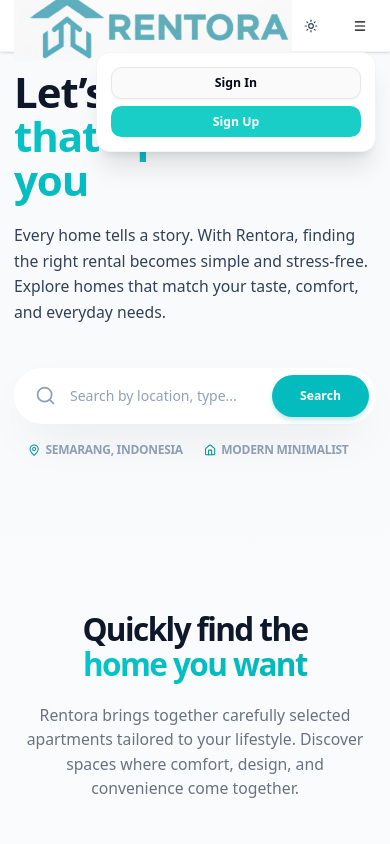
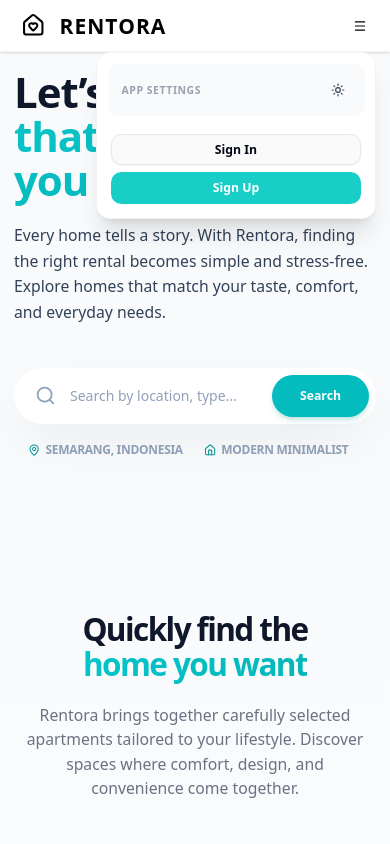
Before and after one commit to Saniya1976/Rentora, a Next.js app in the folder client/: page / in a window 390 px wide. Both pictures are taken after a click on the button 360 px from the left and 25 px from the top of the page. Shown: the top 844 px of the page. Built offline with nearby package versions, Linux system fonts and the light colour scheme; no server answers.

Commit message:
dark theme

```diff
--- a/client/src/app/globals.css
+++ b/client/src/app/globals.css
@@ -33,6 +33,8 @@
   --color-primary-700: hsl(221.2 83.2% 30%);
   --color-primary-800: hsl(221.2 83.2% 20%);
   --color-primary-900: hsl(221.2 83.2% 10%);
+
+  --font-cute: var(--font-outfit);
 }
 
 
@@ -50,8 +52,12 @@
   height: 100%;
   width: 100%;
   @apply text-sm;
-  @apply bg-white;
-  @apply dark:bg-black;
+  transition: background-color 0.3s ease, color 0.3s ease;
+}
+
+body {
+  background-color: hsl(var(--background));
+  color: hsl(var(--foreground));
 }
 
 @layer base {
--- a/client/src/app/layout.tsx
+++ b/client/src/app/layout.tsx
@@ -1,6 +1,6 @@
 import type { Metadata } from 'next'
 import { ClerkProvider } from '@clerk/nextjs'
-import { Geist, Geist_Mono } from 'next/font/google'
+import { Geist, Geist_Mono, Outfit } from 'next/font/google'
 import './globals.css'
 
 const geistSans = Geist({
@@ -10,6 +10,11 @@
 
 const geistMono = Geist_Mono({
   variable: '--font-geist-mono',
+  subsets: ['latin'],
+})
+
+const outfit = Outfit({
+  variable: '--font-outfit',
   subsets: ['latin'],
 })
 
@@ -33,7 +38,7 @@
     >
       <html lang="en" suppressHydrationWarning>
         <body
-          className={`${geistSans.variable} ${geistMono.variable} antialiased`}
+          className={`${geistSans.variable} ${geistMono.variable} ${outfit.variable} antialiased`}
         >
           <ThemeProvider
             attribute="class"
--- a/client/src/components/Navbar.tsx
+++ b/client/src/components/Navbar.tsx
@@ -6,7 +6,7 @@
 import Image from 'next/image'
 import { Button } from './ui/button'
 import { SignedIn, SignedOut, UserButton, SignOutButton } from '@clerk/nextjs'
-import { LayoutDashboard, Settings, LogOut, Menu, Search, Bell, MessageCircle, Sun, Moon } from 'lucide-react'
+import { LayoutDashboard, Settings, LogOut, Menu, Search, Bell, MessageCircle, Sun, Moon, HouseHeart } from 'lucide-react'
 import { usePathname } from 'next/navigation'
 import { useTheme } from 'next-themes'
 import { cn } from '@/lib/utils'
@@ -20,7 +20,7 @@
 
 const Navbar = () => {
   const pathname = usePathname();
-  const { setTheme, theme } = useTheme();
+  const { setTheme, theme, resolvedTheme } = useTheme();
   const [mounted, setMounted] = React.useState(false);
   const isDashboardPage = pathname.includes('dashboard');
 
@@ -32,8 +32,8 @@
     <Button
       variant="ghost"
       size="icon"
-      className="text-gray-700 hover:text-[#1acec8] hover:bg-[#1acec8]/10 transition-all rounded-xl w-11 h-11"
-      onClick={() => setTheme(theme === 'dark' ? 'light' : 'dark')}
+      className="text-gray-700 dark:text-gray-300 hover:text-[#1acec8] hover:bg-[#1acec8]/10 transition-all rounded-xl w-11 h-11"
+      onClick={() => setTheme(resolvedTheme === 'dark' ? 'light' : 'dark')}
     >
       <Sun className="h-7 w-7 rotate-0 scale-100 transition-all dark:-rotate-90 dark:scale-0" />
       <Moon className="absolute h-7 w-7 rotate-90 scale-0 transition-all dark:rotate-0 dark:scale-100" />
@@ -99,15 +99,13 @@
         style={{ height: `${NAVBAR_HEIGHT}px` }}
       >
         <div className="flex justify-between items-center w-full h-full px-4 md:px-10">
-          <Link href="/" className="flex items-center">
-            <Image
-              src="/mylogorentora.png"
-              alt="Rentora Logo"
-              width={140}
-              height={40}
-              priority
-              className="object-contain w-auto h-auto md:w-[160px]"
-            />
+          <Link href="/" className="flex items-center gap-2 group">
+            <div className="p-1.5 transition-all">
+              <HouseHeart className="w-6 h-6 text-black dark:text-white" />
+            </div>
+            <span className="text-xl font-bold tracking-wider font-cute text-black dark:text-white">
+              RENTORA
+            </span>
           </Link>
         </div>
       </div>
@@ -120,15 +118,13 @@
       style={{ height: `${NAVBAR_HEIGHT}px` }}
     >
       <div className="flex justify-between items-center w-full h-full px-4 md:px-10 bg-white dark:bg-neutral-950 text-black dark:text-white transition-colors duration-300">
-        <Link href="/" className="flex items-center" scroll={false}>
-          <Image
-            src="/mylogorentora.png"
-            alt="Rentora Logo"
-            width={140}
-            height={40}
-            priority
-            className="object-contain w-auto h-auto md:w-[160px] dark:brightness-110"
-          />
+        <Link href="/" className="flex items-center gap-2 group" scroll={false}>
+          <div className="p-2 transition-all">
+            <HouseHeart className="w-7 h-7 text-black dark:text-white" />
+          </div>
+          <span className="text-2xl font-bold tracking-wider font-cute text-black dark:text-white">
+            RENTORA
+          </span>
         </Link>
 
         {/* Desktop Nav */}
@@ -192,13 +188,7 @@
                 <SearchBar />
               </div>
             )}
-            <div className="flex items-center gap-1">
-              <Button variant="ghost" size="icon" className="text-gray-700 hover:text-[#1acec8] hover:bg-[#1acec8]/5 transition-all w-10 h-10 rounded-xl">
-                <MessageCircle className="w-7 h-7" strokeWidth={2.2} />
-              </Button>
-              <Button variant="ghost" size="icon" className="text-gray-700 hover:text-[#1acec8] hover:bg-[#1acec8]/5 transition-all w-10 h-10 rounded-xl">
-                <Bell className="w-7 h-7" strokeWidth={2.2} />
-              </Button>
+            <div className="flex items-center">
               <UserButton
                 afterSignOutUrl="/"
                 appearance={{
@@ -210,10 +200,6 @@
             </div>
           </SignedIn>
 
-          <div>
-            <ThemeToggle />
-          </div>
-
           <DropdownMenu>
             <DropdownMenuTrigger asChild>
               <Button variant="ghost" size="icon" className="hover:bg-[#1acec8]/10 hover:text-[#1acec8] rounded-xl transition-all">
@@ -221,6 +207,23 @@
               </Button>
             </DropdownMenuTrigger>
             <DropdownMenuContent align="end" className="w-[280px] p-2 rounded-2xl shadow-xl border-gray-100 dark:border-white/10 bg-white dark:bg-neutral-900 mt-2">
+              <div className="p-1">
+                <div className="flex items-center justify-between px-2 py-2 mb-2 bg-gray-50 dark:bg-neutral-800/50 rounded-xl">
+                  <span className="text-xs font-semibold text-gray-400 uppercase tracking-wider ml-2">App Settings</span>
+                  <div className="flex items-center gap-1">
+                    <SignedIn>
+                      <Button variant="ghost" size="icon" className="text-gray-700 dark:text-gray-300 hover:text-[#1acec8] hover:bg-[#1acec8]/10 transition-all rounded-lg h-9 w-9">
+                        <MessageCircle className="w-5 h-5" strokeWidth={2.2} />
+                      </Button>
+                      <Button variant="ghost" size="icon" className="text-gray-700 dark:text-gray-300 hover:text-[#1acec8] hover:bg-[#1acec8]/10 transition-all rounded-lg h-9 w-9">
+                        <Bell className="w-5 h-5" strokeWidth={2.2} />
+                      </Button>
+                    </SignedIn>
+                    <ThemeToggle />
+                  </div>
+                </div>
+              </div>
+
               <SignedOut>
                 <div className="p-2 flex flex-col gap-2">
                   <Link href="/signin" className="w-full">
```
